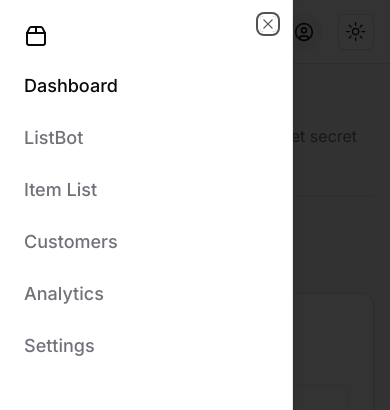
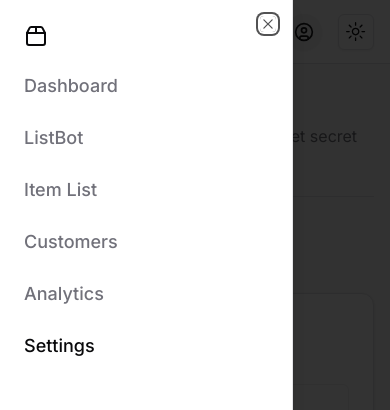
Before and after one commit to miftt/statusbotv2, a Next.js app: page /settings/profile in a window 390 px wide. Both pictures are taken after a click on the button "Toggle navigation menu". Shown: the top 410 px of the page. Built offline with nearby package versions, Linux system fonts and the light colour scheme; no server answers.

Commit message:
fix: route not work

```diff
--- a/src/app/navbar.tsx
+++ b/src/app/navbar.tsx
@@ -108,23 +108,26 @@ export default function Navbar() {
           <SheetContent side="left">
             <nav className="grid gap-6 text-lg font-medium">
               <Link
-                href="#"
-                className="flex items-center gap-2 text-lg font-semibold"
+                href="/"
+                className={`flex items-center gap-2 text-lg font-semibold`}
               >
                 <Package2 className="h-6 w-6" />
               </Link>
-              <Link href="#" className="hover:text-foreground">
+              <Link
+                href="/"
+                className={`${isActive('/')} transition-colors hover:text-foreground`}
+              >
                 Dashboard
               </Link>
               <Link
-                href="#"
-                className="text-muted-foreground hover:text-foreground"
+                href="/listbot"
+                className={`${isActive('/listbot')} transition-colors hover:text-foreground`}
               >
                 ListBot
               </Link>
               <Link
-                href="#"
-                className="text-muted-foreground hover:text-foreground"
+                href="/itemlist"
+                className={`${isActive('/itemlist')} transition-colors hover:text-foreground`}
               >
                 Item List
               </Link>
@@ -142,7 +145,7 @@ export default function Navbar() {
               </Link>
               <Link
                 href={'/settings/profile'}
-                className="text-muted-foreground hover:text-foreground"
+                className={`${isActive('/settings/**')} transition-colors hover:text-foreground`}
               >
                 Settings
               </Link>
```
